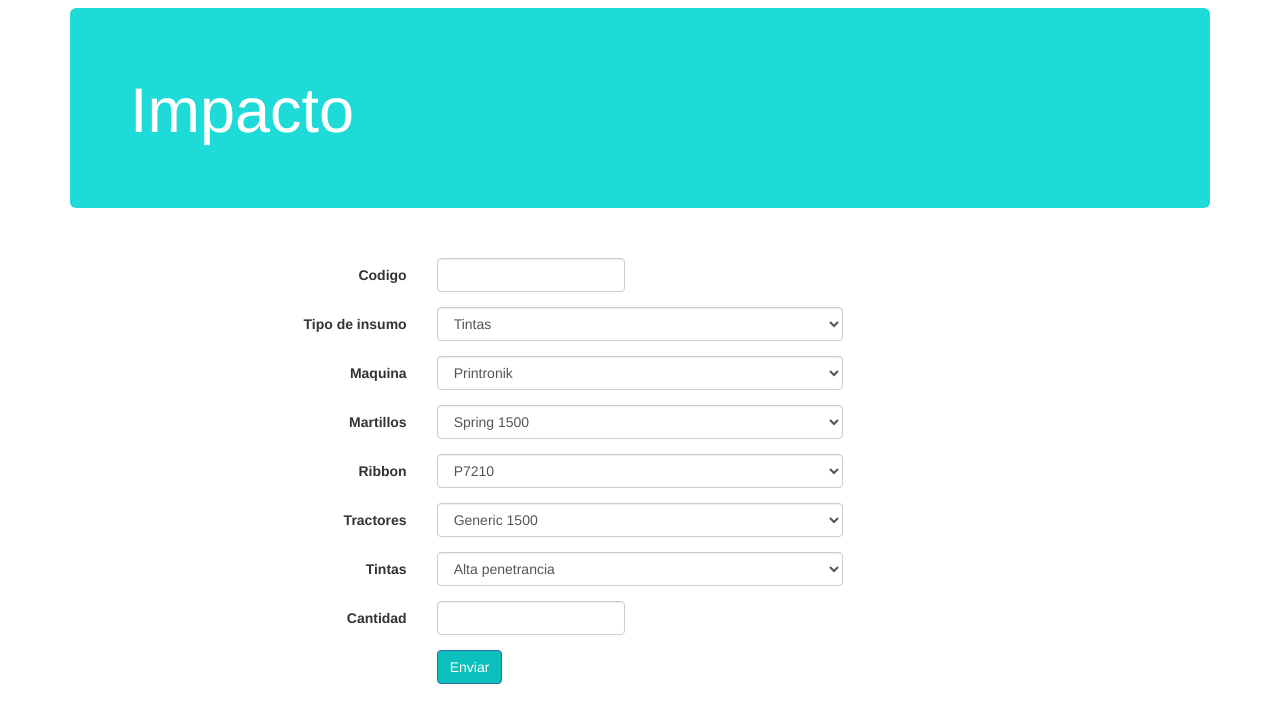
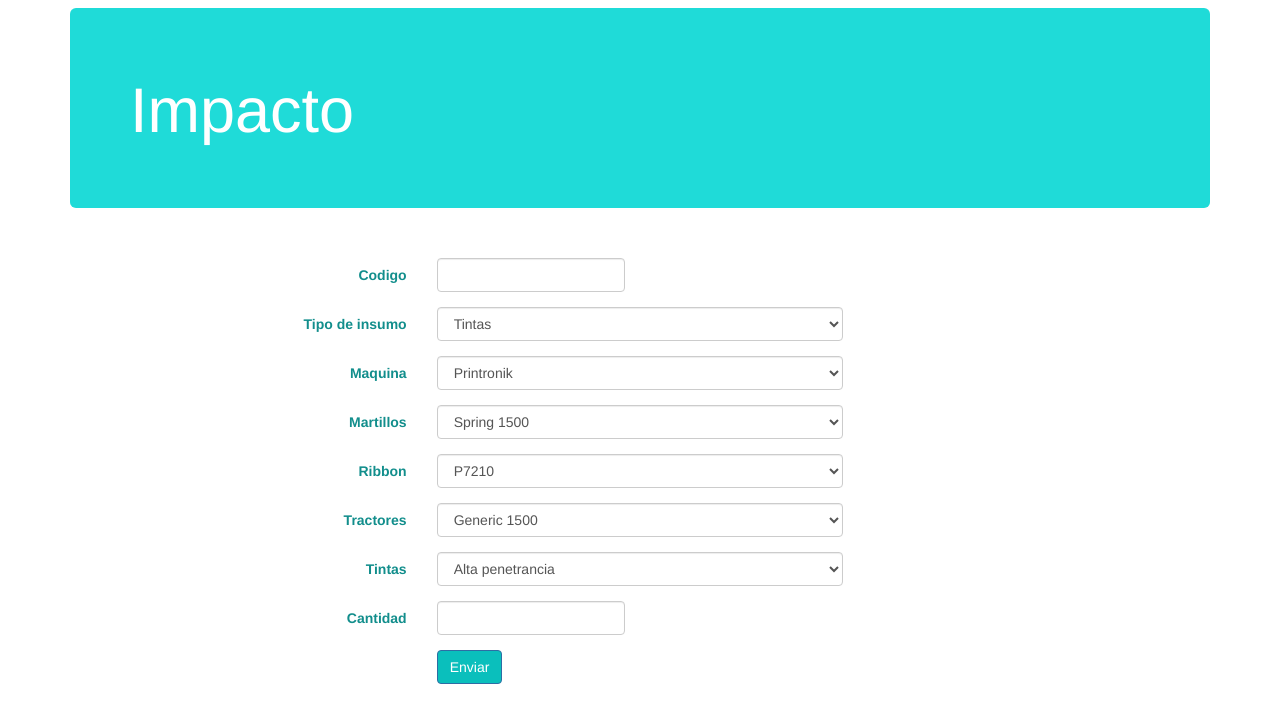
Before and after one commit to Proyectostock/RepoMek, a PHP site: page /impacto.php in a window 1280 px wide. Shown: the part 51-774 px from the top of the page. Run offline with PHP 8.4, Linux system fonts and the light colour scheme.

Commit message:
Color de Fuente del formulario

```diff
--- a/css/estilos.css
+++ b/css/estilos.css
@@ -91,6 +91,11 @@
     background-color:white
 }
 
+.form-horizontal{
+    /*Al pasar el cursor*/
+    color:#128e8c;
+}
+
 .btn-primary {
     background-color: #0ABFBC !important;
     color: white !important;
```
